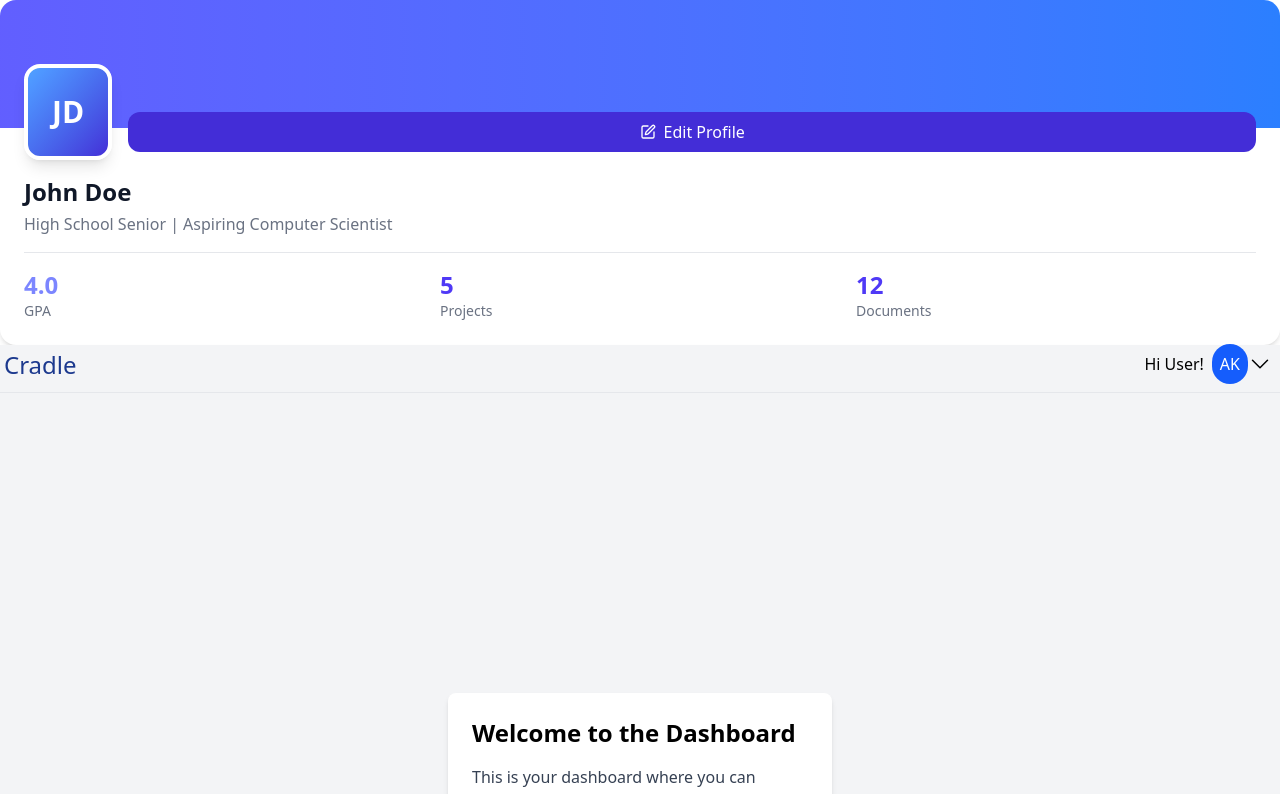
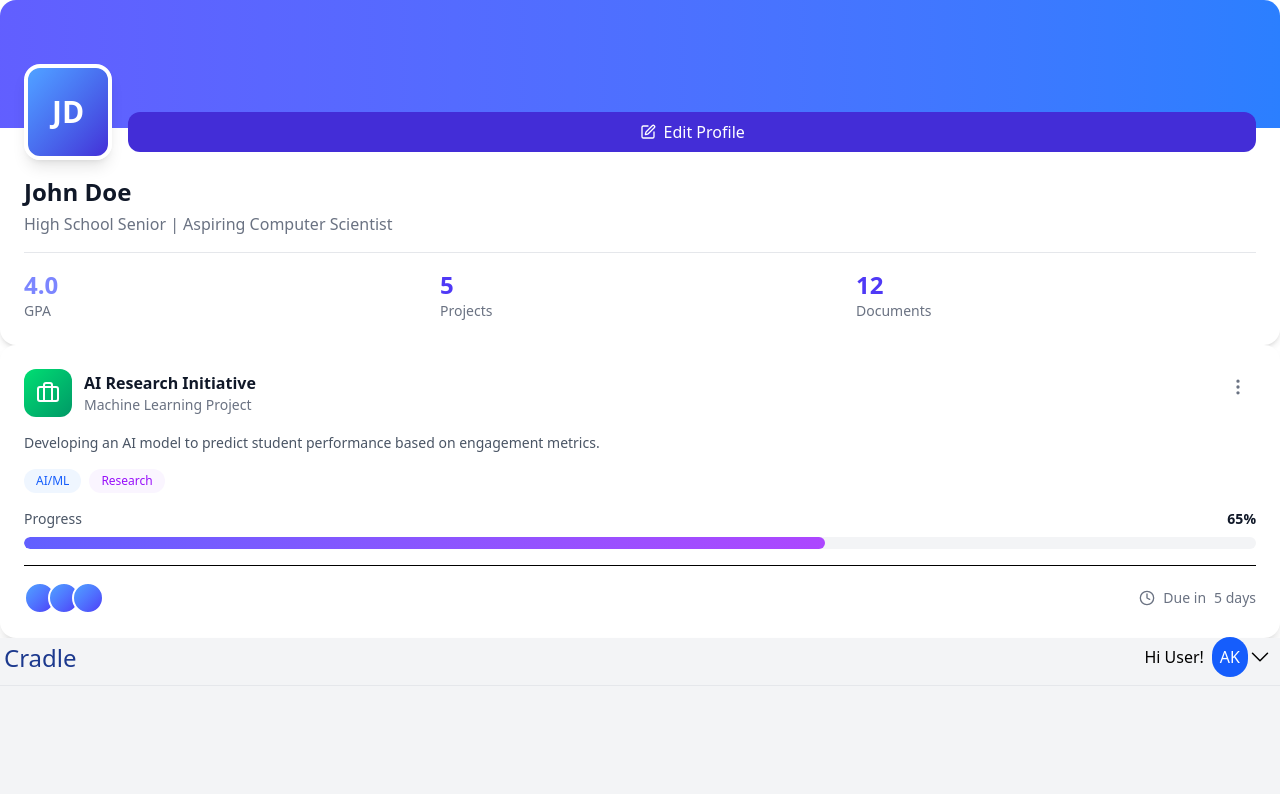
Before and after one commit to ashutoshbidaliya/cradle-ui, a React (Vite) app: page /dashboard in a window 1280 px wide. Shown: the top 794 px of the page. Built offline with nearby package versions, Linux system fonts and the light colour scheme.

Commit message:
Add ProjectCard component and integrate it into DashBoard

```diff
--- /dev/null
+++ b/src/components/ProjectCard.jsx
@@ -0,0 +1,70 @@
+import { Briefcase, Clock, MoreVertical } from "lucide-react";
+
+export const ProjectCard = ({
+  title = "AI Research Initiative",
+  description = "Developing an AI model to predict student performance based on engagement metrics.",
+  progress = 65,
+}) => {
+  return (
+    <div className="bg-white rounded-2xl shadow-lg p-4 sm:p-6 hover:shadow-2xl transition-all duration-300 border-gray-100 ">
+      <div className="flex items-start justify-between mb-4">
+        <div className="flex items-center gap-3 flex-1 min-w-0">
+          <div className="w-10 h-10 sm:w-12 sm:h-12 bg-gradient-to-br from-green-400 to-emerald-600 rounded-xl flex items-center justify-center flex-shrink-0 ">
+            <Briefcase className="w-5 h-5 sm:w-6 sm:h-6 text-white" />
+          </div>
+          <div className="min-w-0">
+            <h3 className="font-bold text-gray-900 text-sm sm:text-base truncate">
+              {title}
+            </h3>
+            <p className="text-xs sm:text-sm text-gray-500 truncate">
+              Machine Learning Project
+            </p>
+          </div>
+        </div>
+        <button className="p-2" hover:bg-gray-100 rounded-lg flex-shrink-0>
+          <MoreVertical className="w-5 h-5 text-gray-500" />
+        </button>
+      </div>
+      <p className="text-xs text-gray-600 sm:text-sm mb-4 line-clamp-2">
+        {description}
+      </p>
+
+      <div className="flex flex-wrap items-center gap-2 mb-4">
+        <span className="px-2 sm:px-3 py-1 bg-blue-50 text-blue-600 text-xs font-medium rounded-full">
+          AI/ML
+        </span>
+        <span className="px-2 sm:px-3 py-1 bg-purple-50 text-purple-600 text-xs font-medium rounded-full">
+          Research
+        </span>
+      </div>
+
+      <div className="mb-4">
+        <div className="flex justify-between text-sm sm:text-sm mb-2">
+          <span className="text-gray-600">Progress</span>
+          <span className="font-semibold text-gray-900">{progress}%</span>
+        </div>
+        <div className="h-3 bg-gray-100 rounded-full overflow-hidden">
+          <div
+            className="h-full bg-gradient-to-r from-indigo-500 to-purple-500 rounded-full transition-all duration-500"
+            style={{ width: progress + "%" }}
+          ></div>
+        </div>
+      </div>
+
+      <div className="flex items-center justify-between pt-4 border-t">
+        <div className="flex -space-x-2">
+          {[1, 2, 3].map((i) => (
+            <div
+              key={i}
+              className="w-7 h-7 sm:w-8 sm:h-8 rounded-full border-2 border-white bg-gradient-to-br from-blue-400 to-indigo-600"
+            ></div>
+          ))}
+        </div>
+        <div className="flex items-center gap-2 text-xs sm:text-sm text-gray-500">
+          <Clock className="w-4 h-4"></Clock>
+          <span className="hidden sm:inline">Due in</span>5 days
+        </div>
+      </div>
+    </div>
+  );
+};
--- a/src/pages/DashBoard.jsx
+++ b/src/pages/DashBoard.jsx
@@ -1,6 +1,7 @@
 import { useLocation } from "react-router-dom";
 import ProfileBar from "../components/ProfileBar";
 import { ProfileCard } from "../components/ProfileCard";
+import { ProjectCard } from "../components/ProjectCard";
 
 export default function DashBoard() {
   const location = useLocation();
@@ -9,6 +10,9 @@ export default function DashBoard() {
     <div>
       <div>
         <ProfileCard></ProfileCard>
+      </div>
+      <div>
+        <ProjectCard></ProjectCard>
       </div>
 
       <div className="flex flex-row justify-between h-12 bg-gray-100 border-b-1 border-b-gray-200 shadow-md">
```
